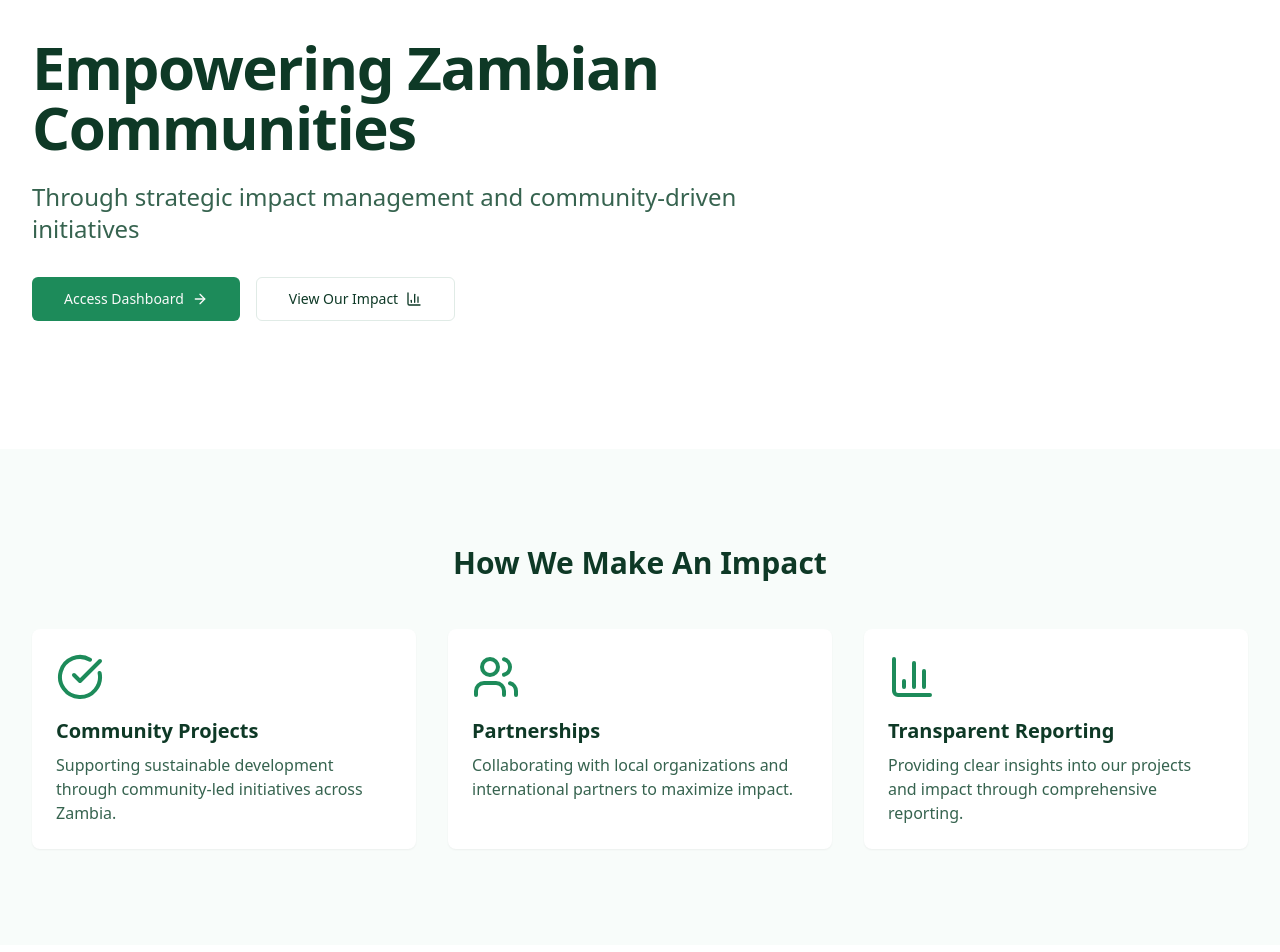
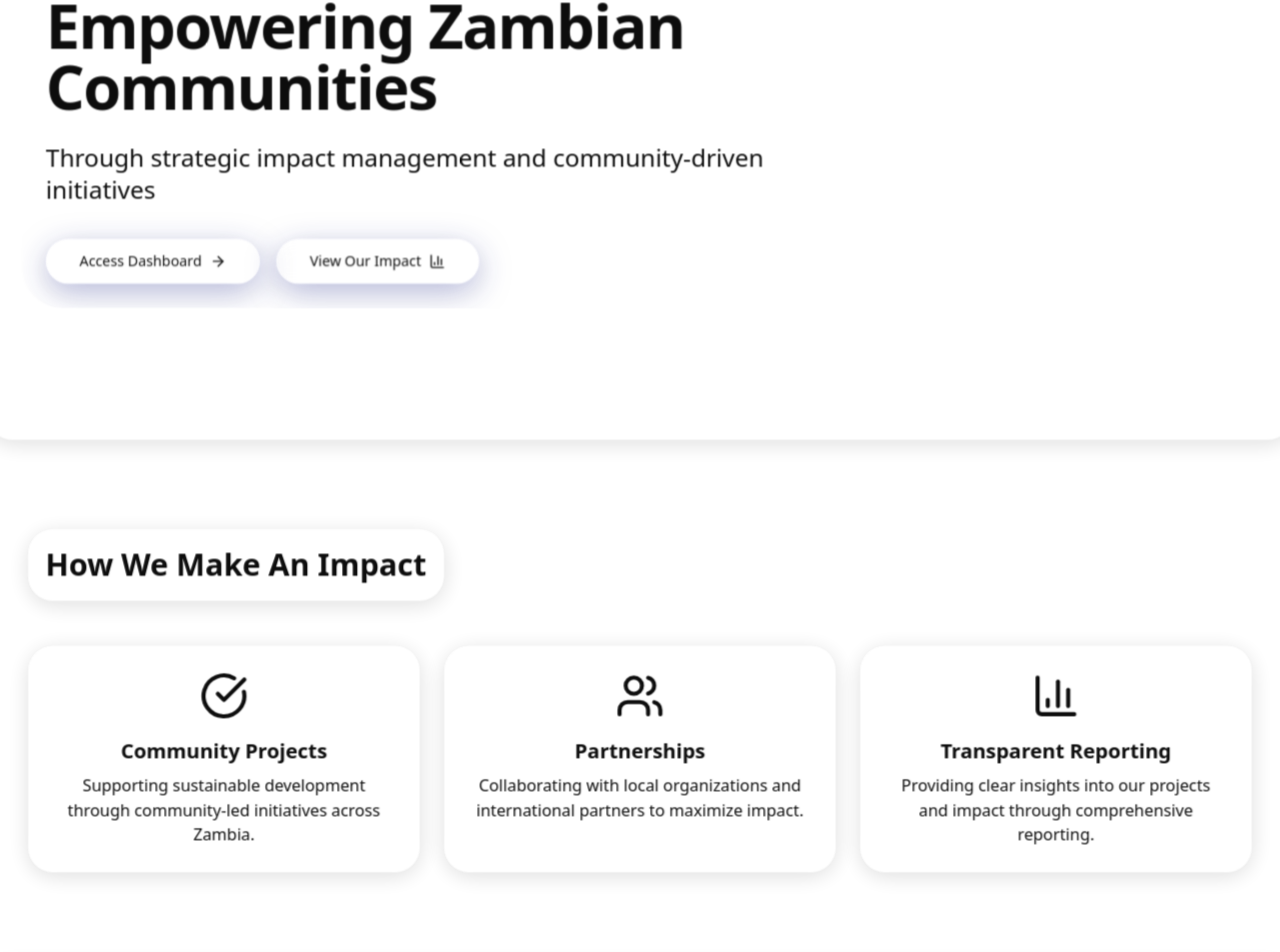
Before and after one commit to David3D-AndweM/csr-pulse-connect, a React (Vite) app: page / in a window 1280 px wide. Shown: the part 156-1108 px from the top of the page. Built offline with nearby package versions, Linux system fonts and the light colour scheme.

Commit message:
Add visual enhancements
Improve the visual appearance of the app by adding blurs and more rounded corners.

```diff
--- a/src/index.css
+++ b/src/index.css
@@ -1,101 +1,38 @@
+
 @tailwind base;
 @tailwind components;
 @tailwind utilities;
 
-@layer base {
-  :root {
-    --background: 0 0% 100%;
-    --foreground: 153 60% 14%;
-
-    --card: 0 0% 100%;
-    --card-foreground: 153 60% 14%;
-
-    --popover: 0 0% 100%;
-    --popover-foreground: 153 60% 14%;
-
-    --primary: 153 65% 33%;
-    --primary-foreground: 0 0% 98%;
-
-    --secondary: 152 59% 45%;
-    --secondary-foreground: 0 0% 98%;
-
-    --muted: 152 40% 96%;
-    --muted-foreground: 153 30% 30%;
-
-    --accent: 152 70% 85%;
-    --accent-foreground: 153 60% 14%;
-
-    --destructive: 0 84.2% 60.2%;
-    --destructive-foreground: 210 40% 98%;
-
-    --border: 152 20% 90%;
-    --input: 152 20% 90%;
-    --ring: 153 65% 33%;
-
-    --radius: 0.5rem;
-
-    --sidebar-background: 0 0% 98%;
-
-    --sidebar-foreground: 240 5.3% 26.1%;
-
-    --sidebar-primary: 240 5.9% 10%;
-
-    --sidebar-primary-foreground: 0 0% 98%;
-
-    --sidebar-accent: 240 4.8% 95.9%;
-
-    --sidebar-accent-foreground: 240 5.9% 10%;
-
-    --sidebar-border: 220 13% 91%;
-
-    --sidebar-ring: 217.2 91.2% 59.8%;
+@layer utilities {
+  .glass-morphism {
+    @apply
+      backdrop-blur-soft
+      bg-white/10
+      border
+      border-white/20
+      rounded-custom
+      shadow-glass-primary
+      transition-all
+      duration-300
+      hover:bg-white/15;
   }
 
-  .dark {
-    --background: 222.2 84% 4.9%;
-    --foreground: 210 40% 98%;
+  .glass-card {
+    @apply
+      backdrop-blur-medium
+      bg-white/5
+      border
+      border-white/10
+      rounded-xlg
+      shadow-glass-secondary
+      animate-glass-pulse;
+  }
 
-    --card: 222.2 84% 4.9%;
-    --card-foreground: 210 40% 98%;
+  .curved-border {
+    @apply rounded-custom overflow-hidden;
+  }
 
-    --popover: 222.2 84% 4.9%;
-    --popover-foreground: 210 40% 98%;
-
-    --primary: 210 40% 98%;
-    --primary-foreground: 222.2 47.4% 11.2%;
-
-    --secondary: 217.2 32.6% 17.5%;
-    --secondary-foreground: 210 40% 98%;
-
-    --muted: 217.2 32.6% 17.5%;
-    --muted-foreground: 215 20.2% 65.1%;
-
-    --accent: 217.2 32.6% 17.5%;
-    --accent-foreground: 210 40% 98%;
-
-    --destructive: 0 62.8% 30.6%;
-    --destructive-foreground: 210 40% 98%;
-
-    --border: 217.2 32.6% 17.5%;
-    --input: 217.2 32.6% 17.5%;
-    --ring: 212.7 26.8% 83.9%;
-    --sidebar-background: 240 5.9% 10%;
-    --sidebar-foreground: 240 4.8% 95.9%;
-    --sidebar-primary: 224.3 76.3% 48%;
-    --sidebar-primary-foreground: 0 0% 100%;
-    --sidebar-accent: 240 3.7% 15.9%;
-    --sidebar-accent-foreground: 240 4.8% 95.9%;
-    --sidebar-border: 240 3.7% 15.9%;
-    --sidebar-ring: 217.2 91.2% 59.8%;
+  .soft-shadow {
+    @apply shadow-lg shadow-primary/20;
   }
 }
-
-@layer base {
-  * {
-    @apply border-border;
-  }
-
-  body {
-    @apply bg-background text-foreground;
-  }
-}
--- a/src/pages/public/Landing.tsx
+++ b/src/pages/public/Landing.tsx
@@ -1,4 +1,3 @@
-
 import { Button } from "@/components/ui/button";
 import { useNavigate } from "react-router-dom";
 import { ArrowRight, BarChart3, CheckCircle, Globe, Mail, Users } from "lucide-react";
@@ -7,9 +6,9 @@ export default function Landing() {
   const navigate = useNavigate();
 
   return (
-    <div className="min-h-screen bg-background">
-      {/* Navigation Bar */}
-      <nav className="border-b bg-background/95 backdrop-blur supports-[backdrop-filter]:bg-background/60">
+    <div className="min-h-screen bg-background overflow-hidden relative">
+      {/* Navigation Bar with Glass Effect */}
+      <nav className="glass-morphism fixed top-0 left-0 right-0 z-50">
         <div className="container flex h-16 items-center justify-between">
           <div className="flex items-center gap-2">
             <Globe className="h-6 w-6 text-primary" />
@@ -25,59 +24,88 @@ export default function Landing() {
         </div>
       </nav>
 
-      {/* Hero Section */}
-      <section className="container py-24 md:py-32 space-y-8">
-        <div className="max-w-3xl">
+      {/* Hero Section with Enhanced Glassmorphism */}
+      <section className="container py-24 md:py-32 space-y-8 glass-card relative z-10">
+        <div className="max-w-3xl curved-border soft-shadow p-6">
           <h1 className="text-4xl md:text-6xl font-bold tracking-tight">Empowering Zambian Communities</h1>
           <p className="text-xl md:text-2xl text-muted-foreground mt-6">
             Through strategic impact management and community-driven initiatives
           </p>
           <div className="mt-8 flex flex-wrap gap-4">
-            <Button size="lg" onClick={() => navigate("/login")} className="gap-2">
+            <Button
+              size="lg"
+              onClick={() => navigate("/login")}
+              className="glass-morphism gap-2 hover:scale-105 transition-transform"
+            >
               Access Dashboard <ArrowRight size={18} />
             </Button>
-            <Button size="lg" variant="outline" onClick={() => navigate("/public/dashboard")} className="gap-2">
+            <Button
+              size="lg"
+              variant="outline"
+              onClick={() => navigate("/public/dashboard")}
+              className="glass-morphism gap-2 hover:scale-105 transition-transform"
+            >
               View Our Impact <BarChart3 size={18} />
             </Button>
           </div>
         </div>
       </section>
 
-      {/* Features Section */}
-      <section className="bg-muted/50 py-24">
+      {/* Features Section with Blur and Curves */}
+      <section className="bg-muted/50 py-24 curved-border">
         <div className="container">
-          <h2 className="text-3xl font-bold text-center mb-12">How We Make An Impact</h2>
+          <h2 className="text-3xl font-bold text-center mb-12 glass-card p-4 inline-block">How We Make An Impact</h2>
           <div className="grid grid-cols-1 md:grid-cols-3 gap-8">
-            <div className="bg-background p-6 rounded-lg shadow-sm">
-              <CheckCircle className="h-12 w-12 text-primary mb-4" />
-              <h3 className="text-xl font-bold mb-2">Community Projects</h3>
-              <p className="text-muted-foreground">Supporting sustainable development through community-led initiatives across Zambia.</p>
-            </div>
-            <div className="bg-background p-6 rounded-lg shadow-sm">
-              <Users className="h-12 w-12 text-primary mb-4" />
-              <h3 className="text-xl font-bold mb-2">Partnerships</h3>
-              <p className="text-muted-foreground">Collaborating with local organizations and international partners to maximize impact.</p>
-            </div>
-            <div className="bg-background p-6 rounded-lg shadow-sm">
-              <BarChart3 className="h-12 w-12 text-primary mb-4" />
-              <h3 className="text-xl font-bold mb-2">Transparent Reporting</h3>
-              <p className="text-muted-foreground">Providing clear insights into our projects and impact through comprehensive reporting.</p>
-            </div>
+            {[
+              {
+                icon: CheckCircle,
+                title: "Community Projects",
+                description: "Supporting sustainable development through community-led initiatives across Zambia."
+              },
+              {
+                icon: Users,
+                title: "Partnerships",
+                description: "Collaborating with local organizations and international partners to maximize impact."
+              },
+              {
+                icon: BarChart3,
+                title: "Transparent Reporting",
+                description: "Providing clear insights into our projects and impact through comprehensive reporting."
+              }
+            ].map(({ icon: Icon, title, description }, index) => (
+              <div
+                key={title}
+                className={`glass-card p-6 transform transition-all duration-300 hover:scale-105 hover:rotate-${index % 2 === 0 ? '1' : '-1'}`}
+              >
+                <Icon className="h-12 w-12 text-primary mb-4 mx-auto" />
+                <h3 className="text-xl font-bold mb-2 text-center">{title}</h3>
+                <p className="text-muted-foreground text-center">{description}</p>
+              </div>
+            ))}
           </div>
         </div>
       </section>
 
-      {/* CTA Section */}
-      <section className="container py-24 text-center">
-        <h2 className="text-3xl font-bold mb-4">Ready to Get Involved?</h2>
+      {/* CTA Section with Glass Design */}
+      <section className="container py-24 text-center glass-card">
+        <h2 className="text-3xl font-bold mb-4 glass-morphism p-4 inline-block">Ready to Get Involved?</h2>
         <p className="text-xl text-muted-foreground max-w-2xl mx-auto mb-8">
           Whether you're a community partner, donor, or volunteer, we welcome your participation.
         </p>
         <div className="flex flex-wrap justify-center gap-4">
-          <Button size="lg" onClick={() => navigate("/login")}>
+          <Button
+            size="lg"
+            onClick={() => navigate("/login")}
+            className="glass-morphism hover:scale-110 transition-transform"
+          >
             Login to Dashboard
           </Button>
-          <Button size="lg" variant="outline" asChild>
+          <Button
+            size="lg"
+            variant="outline"
+            asChild
+            className="glass-morphism hover:scale-110 transition-transform"
+          >
             <a href="mailto:contact@clareo.org" className="flex items-center gap-2">
               <Mail size={18} />
               Contact Us
@@ -86,8 +114,8 @@ export default function Landing() {
         </div>
       </section>
 
-      {/* Footer */}
-      <footer className="border-t bg-muted/30 py-12">
+      {/* Footer with Soft Blur */}
+      <footer className="glass-morphism py-12">
         <div className="container">
           <div className="flex flex-col md:flex-row justify-between items-center">
             <div className="flex items-center gap-2 mb-4 md:mb-0">
--- a/tailwind.config.ts
+++ b/tailwind.config.ts
@@ -72,9 +72,20 @@ export default {
         }
       },
       borderRadius: {
-				lg: 'var(--radius)',
-				md: 'calc(var(--radius) - 2px)',
-				sm: 'calc(var(--radius) - 4px)'
+        'lg': 'var(--radius)',
+        'md': 'calc(var(--radius) - 2px)',
+        'sm': 'calc(var(--radius) - 4px)',
+        'xlg': '1.5rem',
+        'custom': '2.5rem'
+      },
+      boxShadow: {
+        'glass-primary': '0 8px 32px 0 rgba(31, 38, 135, 0.37)',
+        'glass-secondary': '0 4px 24px 0 rgba(0, 0, 0, 0.15)',
+      },
+      backdropBlur: {
+        'soft': '10px',
+        'medium': '15px',
+        'heavy': '20px'
       },
       keyframes: {
         'accordion-down': {
@@ -92,11 +103,16 @@ export default {
           to: {
             height: '0'
           }
+        },
+        'glass-pulse': {
+          '0%, 100%': { transform: 'scale(1)', opacity: '1' },
+          '50%': { transform: 'scale(1.02)', opacity: '0.95' },
         }
       },
       animation: {
         'accordion-down': 'accordion-down 0.2s ease-out',
-				'accordion-up': 'accordion-up 0.2s ease-out'
+        'accordion-up': 'accordion-up 0.2s ease-out',
+        'glass-pulse': 'glass-pulse 4s ease-in-out infinite',
       }
     }
   },
```
Lines whose indentation alone changed are shown as unchanged.
